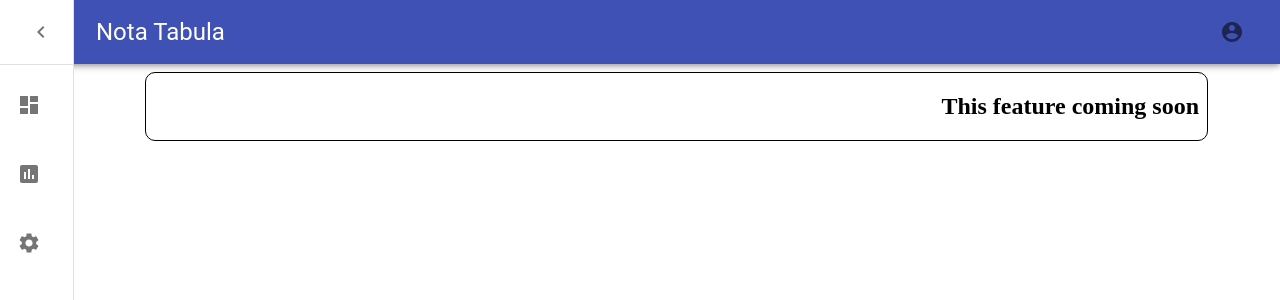
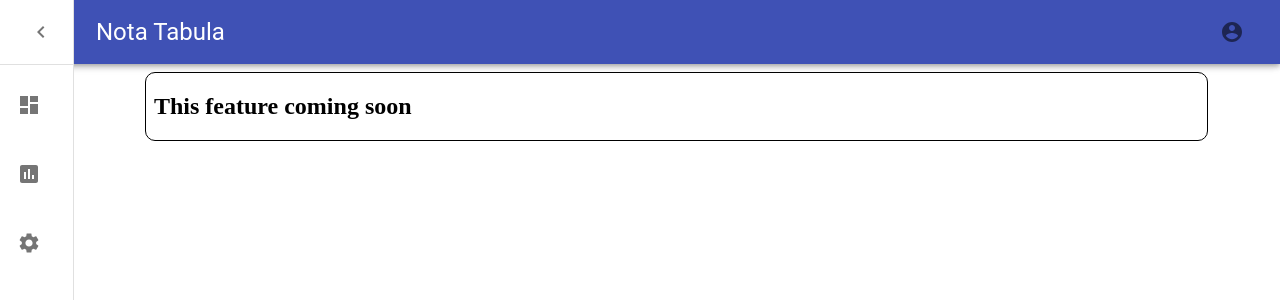
Before and after one commit to DenyingMad/nota-tabula-front, a React (Create React App) app: page /reports in a window 1280 px wide. Shown: the top 300 px of the page. Built offline with nearby package versions, Linux system fonts and the light colour scheme; sample sign-in values are in the browser's storage.

Commit message:
Добавлена страница пользователя.

```diff
--- a/src/components/harness/HarnessStyles.js
+++ b/src/components/harness/HarnessStyles.js
@@ -58,7 +58,7 @@ const harnessStyles = theme => ({
     toolbar: {
         display: 'flex',
         alignItems: 'center',
-        justifyContent: 'flex-end',
+        // justifyContent: 'flex-end',
         padding: theme.spacing(0, 1),
         ...theme.mixins.toolbar,
     },
--- a/src/components/harness/LeftToolbar.jsx
+++ b/src/components/harness/LeftToolbar.jsx
@@ -26,7 +26,7 @@ export const LeftToolBar = (props) => {
                 variant="permanent"
                 open={props.open}
             >
-                <div className={classes.toolbar}>
+                <div className={clsx(classes.toolbar, classes.flexForceRight)}>
                     <IconButton onClick={props.handleDrawerClose}>
                         {theme.direction === 'rtl' ? <ChevronRight/> : <ChevronLeft/>}
                     </IconButton>
--- a/src/pages/profile/Profile.jsx
+++ b/src/pages/profile/Profile.jsx
@@ -3,7 +3,7 @@ import {useProfileStyles} from "./ProfileStyles";
 import {Card, TextField, Typography} from "@material-ui/core";
 import clsx from "clsx";
 import * as Yup from "yup";
-import {passwordValidation, usernameValidation} from "../../utils/credentialsValidation";
+import {passwordValidation} from "../../utils/credentialsValidation";
 
 const validationSchema = Yup.object({
     password: Yup
```
